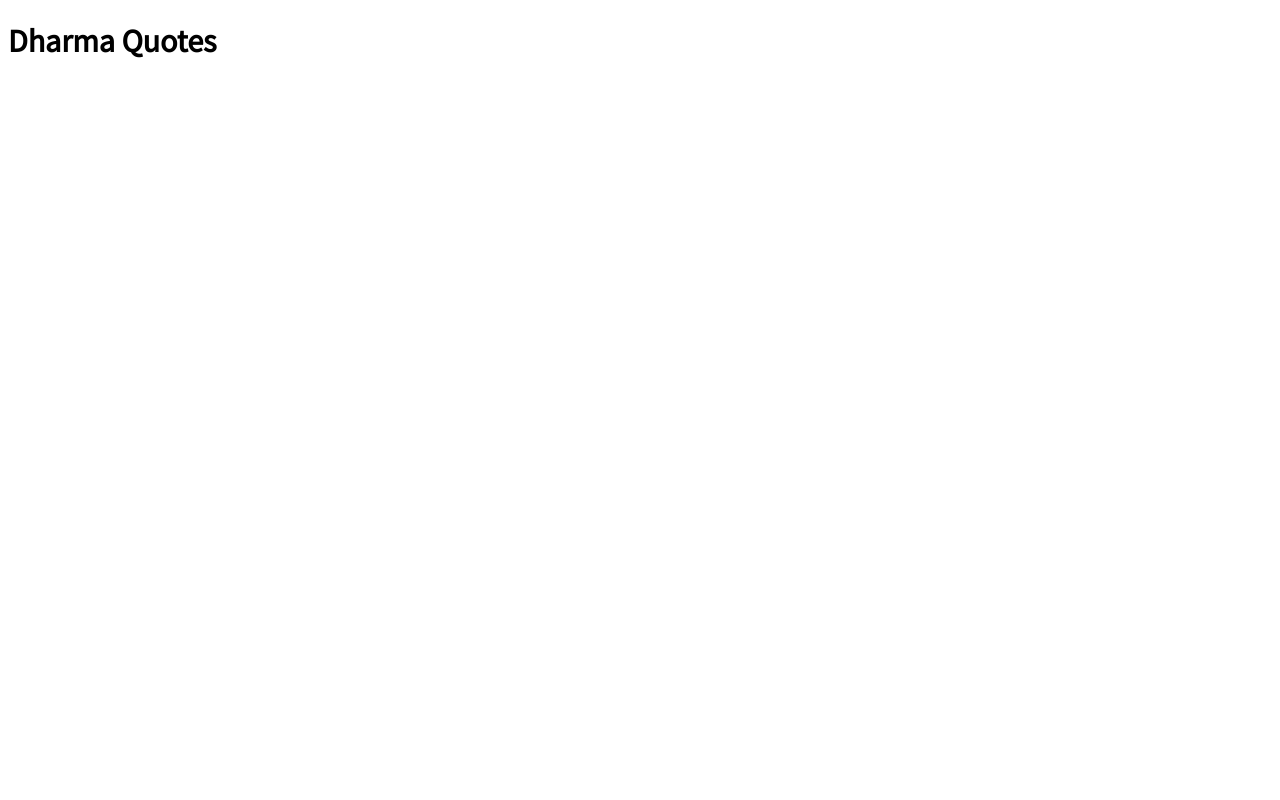
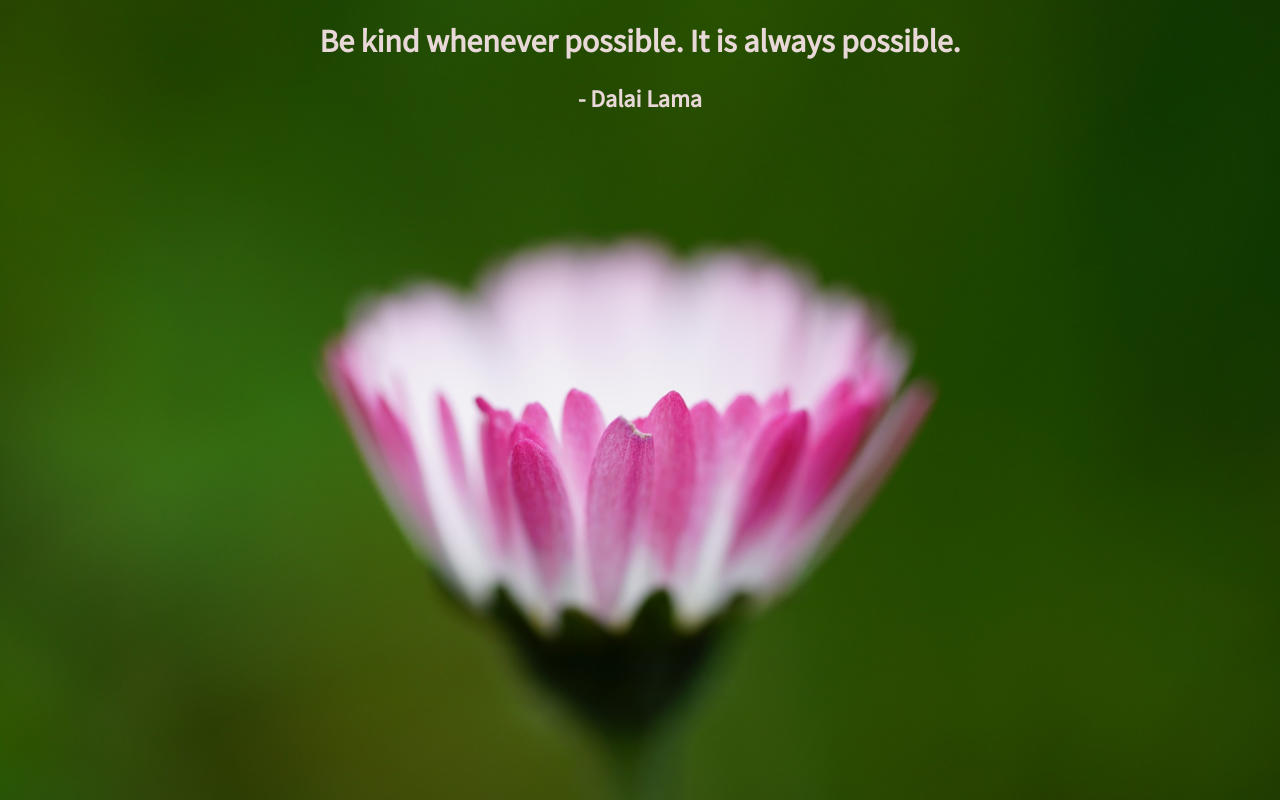
Before and after one commit to go-diego-go/dharma-quotes, a browser extension: page src/index.html in a window 1280 px wide. Drawn offline with Linux system fonts and the light colour scheme.

Commit message:
Add background image, change styling, add sample quote

```diff
--- a/css/main.css
+++ b/css/main.css
@@ -1,3 +1,10 @@
-h1 {
+* {
   font-family: 'Source Sans Pro', sans-serif;
+  text-align: center;
+  color: #E8D8D8;
 }
+
+body {
+  background-image: url("../images/background.jpg");
+  background-size: 100%;
+}
--- a/src/index.html
+++ b/src/index.html
@@ -6,8 +6,11 @@
 		<link rel="stylesheet" href="../css/main.css">
 	</head>
 	<body>
-		<h1>
-			Dharma Quotes
+		<h1 id="quote">
+			Be kind whenever possible. It is always possible.
 		</h1>
+		<h2 id="author">
+			- Dalai Lama
+		</h2>
 	</body>
 </html>
```
Also changed, not shown: images/background.jpg (added).
